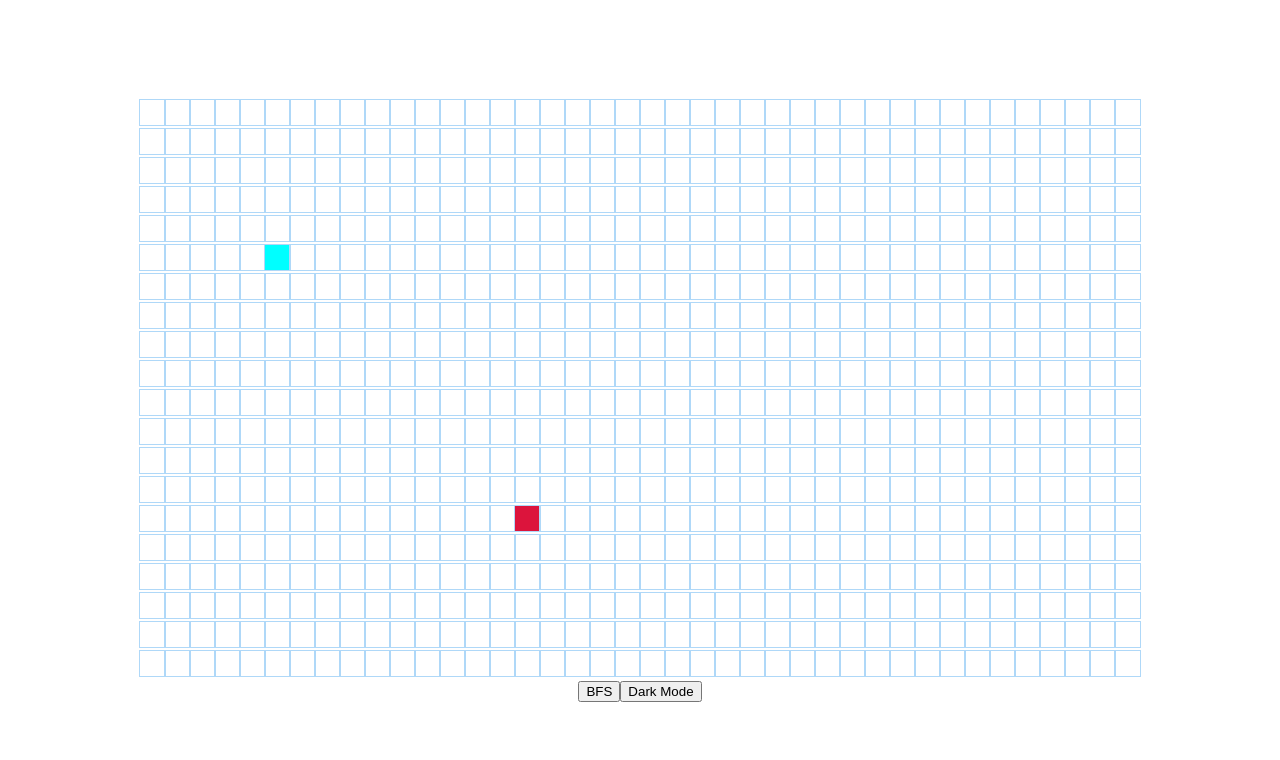
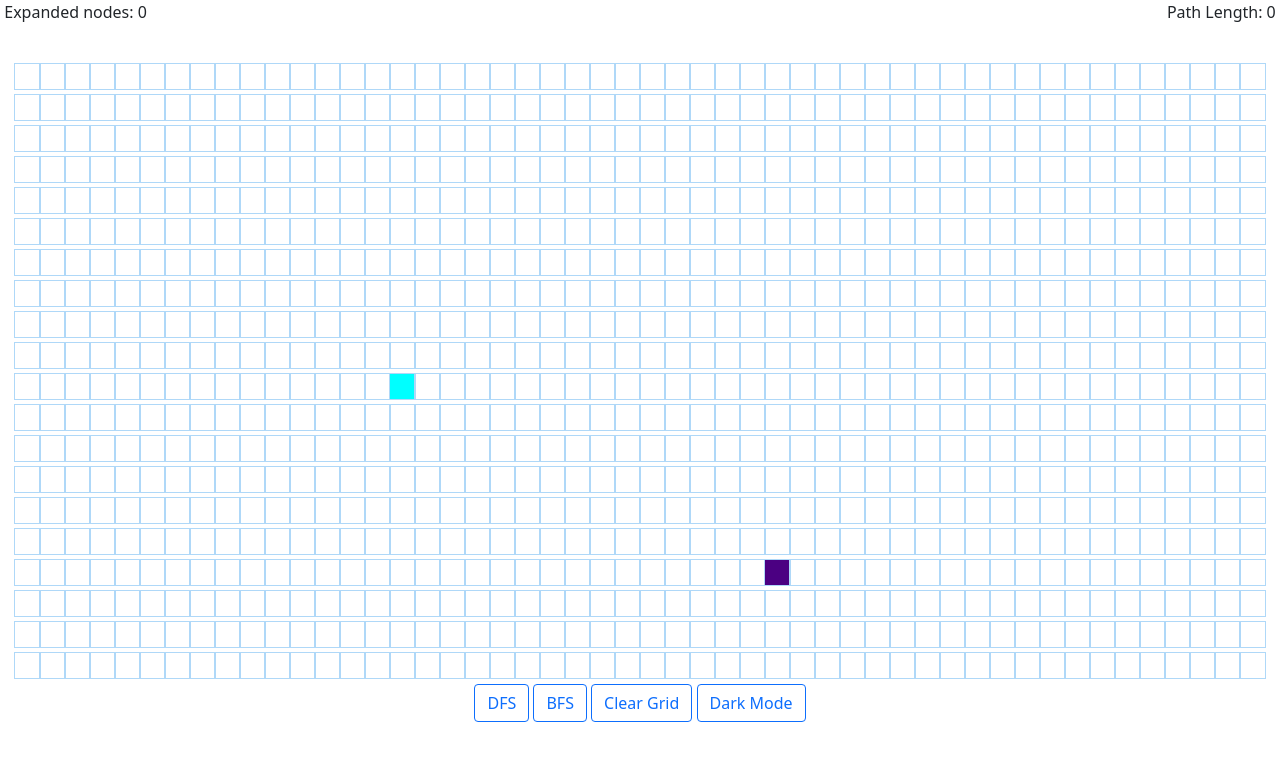
Before and after one commit to rakhishov/pathFindVisualizer, a React (Create React App) app: page / in a window 1280 px wide. Shown: the top 760 px of the page. Built offline with nearby package versions, Linux system fonts and the light colour scheme.

Commit message:
implemented bfs and dfs

```diff
--- a/package.json
+++ b/package.json
@@ -6,8 +6,9 @@
     "@testing-library/jest-dom": "^5.14.1",
     "@testing-library/react": "^11.2.7",
     "@testing-library/user-event": "^12.8.3",
+    "bootstrap": "^5.1.1",
     "react": "^17.0.2",
-    "react-bootstrap": "^1.6.3",
+    "react-bootstrap": "^2.0.0-rc.0",
     "react-dom": "^17.0.2",
     "react-scripts": "4.0.3",
     "web-vitals": "^1.1.2"
@@ -35,5 +36,8 @@
       "last 1 firefox version",
       "last 1 safari version"
     ]
+  },
+  "devDependencies": {
+    "gh-pages": "^3.2.3"
   }
 }
--- a/src/coding/algorithm/bfs.js
+++ b/src/coding/algorithm/bfs.js
@@ -6,7 +6,6 @@ export function bfs(board, start, goal){
     console.log("start")
     while(queue){
         var curNode = queue.shift();
-        console.log("do curnode == goal")
         if(curNode === goal){
             return visited;
         }
--- /dev/null
+++ b/src/coding/algorithm/dfs.js
@@ -0,0 +1,48 @@
+export function dfs(board, start, goal){
+    var visited = [];
+    var stack = [start];
+    while(stack){
+        var curNode = stack.pop()
+        if(curNode==goal){
+            return visited;
+        }
+        if(!curNode.isWall && (!curNode.isVisited||curNode.isStart)){
+            curNode.isVisited = true;
+            visited.push(curNode);
+            const col = curNode.col;
+            const row = curNode.row;
+
+            var nextNode;
+
+        if(row>0){
+                nextNode = board[row-1][col];
+                if(!nextNode.isVisited){
+                    stack.push(nextNode);
+                    nextNode.parent = curNode;
+                }
+        }
+        if(row<board.length-1){
+            nextNode = board[row+1][col];
+            if(!nextNode.isVisited){
+                stack.push(nextNode);
+                nextNode.parent = curNode;
+            }
+        }
+        if(col>0){
+            nextNode = board[row][col-1];
+            if(!nextNode.isVisited){
+                stack.push(nextNode);
+                nextNode.parent = curNode;
+            }
+        }
+        if(col<board[0].length-1){
+            nextNode = board[row][col+1];
+            if(!nextNode.isVisited){
+                stack.push(nextNode);
+                nextNode.parent = curNode;
+            }
+        }
+
+    }
+    }
+}
--- a/src/coding/pathFind/PathFind.css
+++ b/src/coding/pathFind/PathFind.css
@@ -1,3 +1,3 @@
 .grid{
-    margin: 100px 0 0;
+    margin: 40px 0 0;
 }
--- a/src/coding/pathFind/PathFind.jsx
+++ b/src/coding/pathFind/PathFind.jsx
@@ -2,31 +2,42 @@ import React, {Component} from "react";
 import {bfs} from "../algorithm/bfs"
 import Node from "./node/Node"
 import "./PathFind.css"
-import { Button } from "react-bootstrap";
+import Button from 'react-bootstrap/Button';
+import {dfs} from "../algorithm/dfs"
+import 'bootstrap/dist/css/bootstrap.min.css';
+
 
 const numOfRows = 20;
-const numOfColumns = 40;
+const numOfColumns = 50;
 
 export default class PathFind extends Component{
     constructor(){
         super();
         this.state = {
             board: [],
-            STARTNODE_ROW: 5,
-            STARTNODE_COL: 5,
-            GOALNODE_ROW: 14,
-            GOALNODE_COL: 15,
+            STARTNODE_ROW: 10,
+            STARTNODE_COL: 15,
+            GOALNODE_ROW: 16,
+            GOALNODE_COL: 30,
             mouseIsPressed: false,
-            isRunning: false
+            isRunning: false,
+            isBoardClean: true,
+            isStartNode: false,
+            isGoalNode: false,
+            numOfExpandedNodes: 0,
+            numOfPathNodes: 0
         }
     }
+    //after initialization of web, first function that will be executed
     componentDidMount(){
         this.setState({board: this.getInitBoard()});
     }
+
     handleMouseDown(row, col){
         const{board} = this.state;
         const newBoard = wallGenerate(board, row, col);
         this.setState({board: newBoard, mouseIsPressed: true});
+        console.log('c');
     }
 
     handleMouseUp(){
@@ -35,6 +46,7 @@ export default class PathFind extends Component{
 
     handleMouseEnter(row, col){
         if(this.state.mouseIsPressed){
+
             const newBoard = wallGenerate(this.state.board, row, col);
             this.setState({board: newBoard});
         }
@@ -67,22 +79,40 @@ export default class PathFind extends Component{
 
 
 
-    bfsearch(){
+    search(algo){
+        if(this.state.isBoardClean){
+            this.setState({isBoardClean: false});
+            this.setState({isRunning: true});
             var{board} = this.state;
+            console.log(board);
             var start = board[this.state.STARTNODE_ROW][this.state.STARTNODE_COL];
             var goal = board[this.state.GOALNODE_ROW][this.state.GOALNODE_COL];
-        var visited = bfs(board, start, goal);
-        console.log(visited);
+            var visited;
+            switch(algo){
+                case "bfs":
+                    visited = bfs(board, start, goal);
+                    break;
+                case "dfs":
+                    visited = dfs(board, start, goal);
+                    break;
+                default:
+                    console.log("Nice");
+                }
+
             var way = shortWay(goal);
-        console.log(way);
-        this.visualiseBfs(visited, way);
-        console.log(board);
+            this.visualise(visited, way);
+            setTimeout(()=>{
+                this.setState({isRunning: false});
+            }, 2000);
+        }
+
     }
 
 
 
-    visualiseBfs(visited, path){
+    visualise(visited, path){
         for(var i = 0; i<=visited.length; i++){
+            this.setState({numOfExpandedNodes: visited.length, numOfPathNodes: path.length+1});
             if(i===visited.length){
                 setTimeout(()=>{
                     this.animatePath(path)
@@ -90,14 +120,36 @@ export default class PathFind extends Component{
                 return;
             }
             const node = visited[i];
+            if(node.isStart){
+                continue;
+            }
+            else{
                 setTimeout(()=>{
                     document.getElementById(`node-${node.row}-${node.col}`).className = 'node node-visited';
                 }, 10*i)
             }
+
+        }
     }
 
-
-
+    clearGrid(){
+        if(!this.state.isRunning){
+            const {board} = this.state;
+            for(var i = 0; i<board.length; i++){
+                for(var j = 0; j<board[0].length; j++){
+                    const node = board[i][j];
+                    if(!node.isStart && !node.isGoal){
+                        document.getElementById(`node-${node.row}-${node.col}`).className = 'node';
+                        node.isVisited = false;
+                    }
+                    if(node.isWall){
+                        node.isWall = false;
+                    }
+                }
+            }
+            this.setState({isBoardClean: true, numOfExpandedNodes: 0, numOfPathNodes: 0});
+        }
+    }
 
     animatePath(path){
         for(var i = 0; i<path.length; i++){
@@ -119,8 +171,9 @@ export default class PathFind extends Component{
         const{board, mouseIsPressed} = this.state;
         return (
           <>
-            <div className="grid">
-
+           <span style = {{marginRight: "510px"}} >Expanded nodes: {this.state.numOfExpandedNodes}</span>
+                <span style = {{marginLeft: "510px"}}>Path Length: {this.state.numOfPathNodes}</span>
+            <div className = "grid">
               {board.map((row, rowIdx) => {
                 return (
                   <div key={rowIdx}>
@@ -151,8 +204,12 @@ export default class PathFind extends Component{
 
                 );
               })}
-            <Button variant="outline-primary" onClick={() => this.bfsearch()}>BFS</Button>
-            <Button variant="outline-primary" onClick={() => this.changeTheme()}>Dark Mode</Button>
+              <div class="buttons">
+            <Button variant="outline-primary" onClick={() => this.search("dfs")}>DFS</Button>{' '}
+            <Button variant="outline-primary" onClick={() => this.search("bfs")}>BFS</Button>{' '}
+            <Button variant="outline-primary" onClick={() => this.clearGrid()}>Clear Grid</Button>{' '}
+            <Button variant="outline-primary" onClick={() => this.changeTheme()}>Dark Mode</Button>{' '}
+              </div>
             </div>
           </>
         );
@@ -161,7 +218,6 @@ export default class PathFind extends Component{
 
 const wallGenerate = (board, row, col)=>{
     const newBoard = board.slice();
-    console.log(row + " " + col);
     const node = newBoard[row][col];
     if(!node.isStart && !node.isGoal){
         const newNode = {
@@ -176,10 +232,10 @@ const wallGenerate = (board, row, col)=>{
 function shortWay(goal){
     var shortPath = [];
     var currNode = goal;
-    while(currNode.parent!==null){
+    while(currNode.parent.parent!==null){
+        currNode = currNode.parent;
         shortPath.unshift(currNode)
-        currNode = currNode.parent;
+
     }
-    shortPath.unshift(currNode);
     return shortPath;
 }
--- a/src/coding/pathFind/node/Node.css
+++ b/src/coding/pathFind/node/Node.css
@@ -9,16 +9,16 @@
     background-color: cyan;
 }
 .node-goal{
-    background-color: crimson;
+    background-color:indigo;
 }
 .node-visited{
+    background-color: lightgreen;
+}
+
+.node-path{
     background-color: yellow;
 }
 
-.node-path{
-    background-color: blueviolet;
+.node-wall{
+    background-color: brown;
 }
-
-.node-wall{
-    background-color: black;
-}
```
Also changed, not shown: 1 other file (tests, documents, lock files or other folders). Lines whose indentation alone changed are shown as unchanged.
